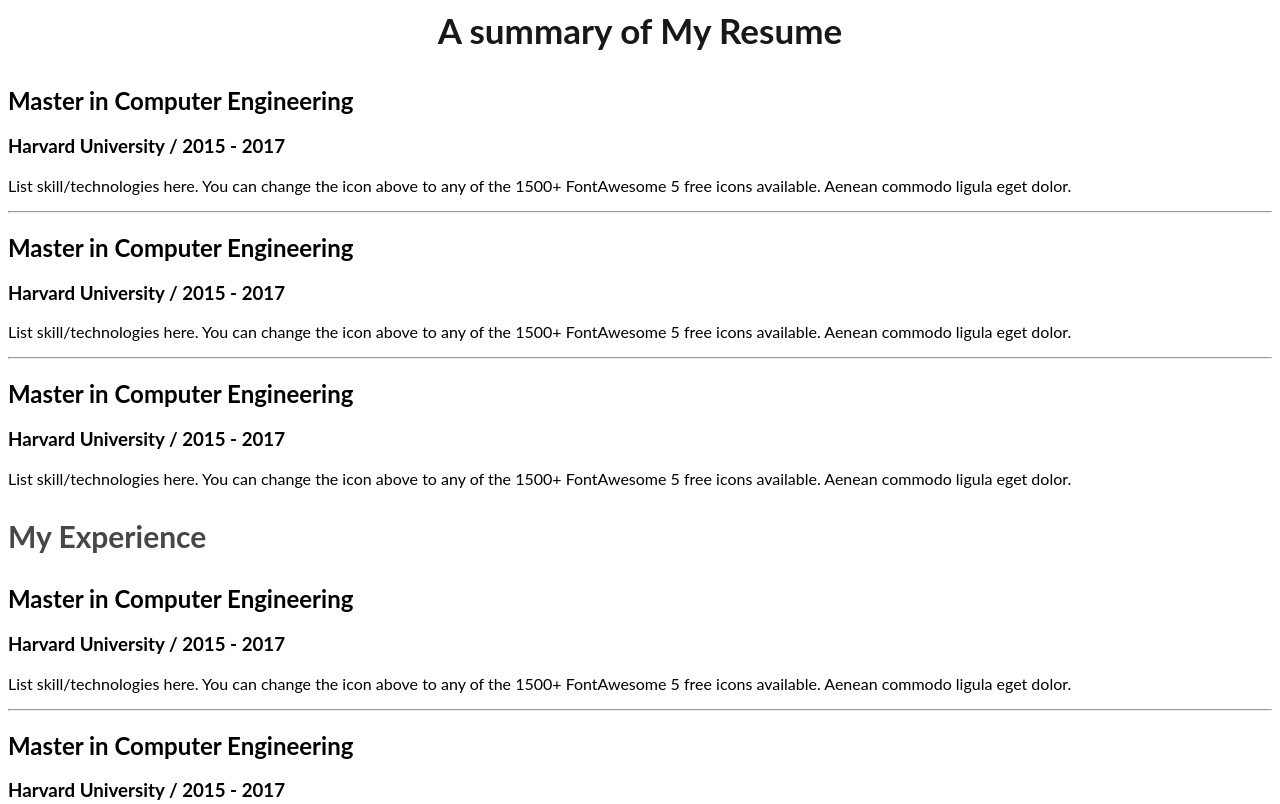
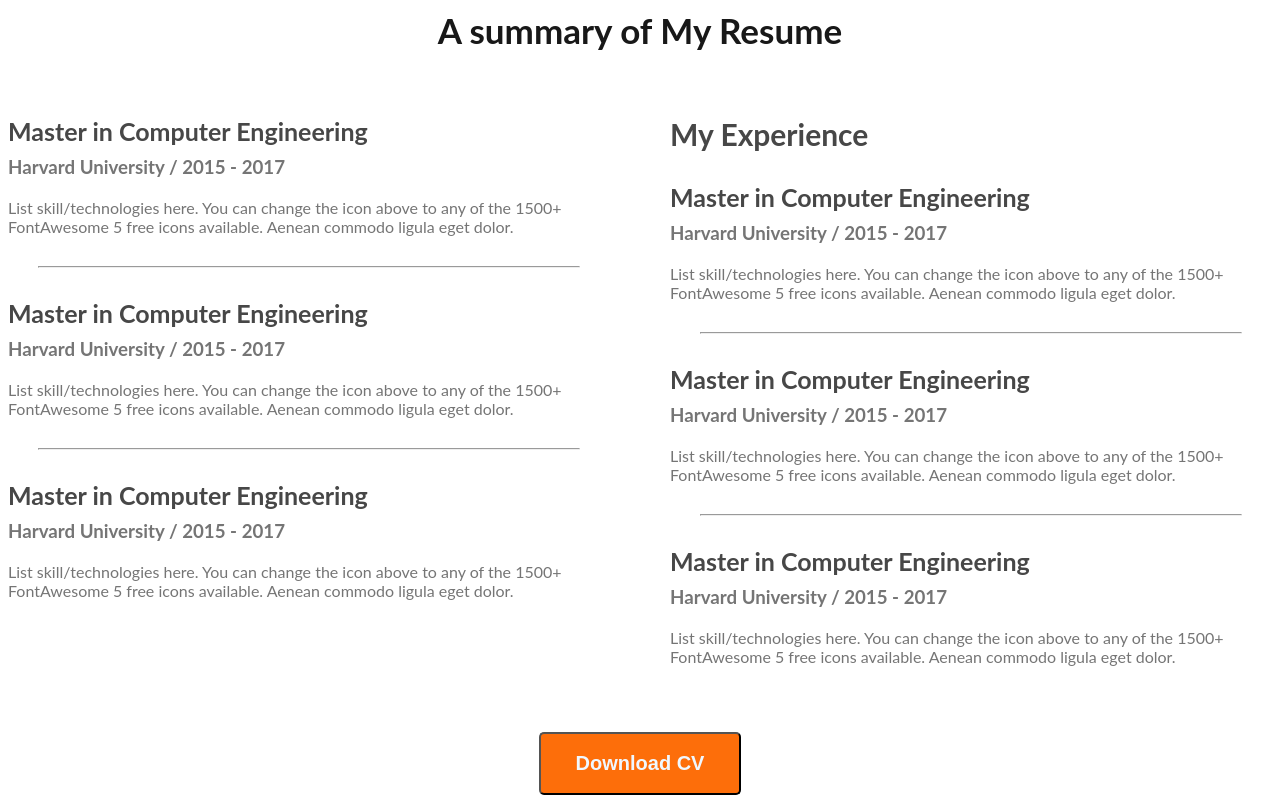
Before and after one commit to JAHIDEMU/webdeveloper-portfolio, a plain HTML site: page index.html in a window 1280 px wide. Shown: the part 2320-3124 px from the top of the page. Drawn offline with Linux system fonts and the light colour scheme.

Commit message:
added body

```diff
--- a/index.html
+++ b/index.html
@@ -148,6 +148,9 @@
 
 
             </div>
+            <div class="download-cv">
+                <button class="btn-primary">Download CV</button>
+            </div>
         </section>
 
     </main>
--- a/styles/portfolio.css
+++ b/styles/portfolio.css
@@ -171,10 +171,43 @@
 
  /* resume section styles */
  .resume-column-title {
-     color:  #474747;
+     color: #474747;
 
      font-size: 30px;
 
      font-weight: 700;
 
  }
+
+ .rusume-container {
+     display: flex;
+     gap: 60px;
+ }
+
+ .resume-item-description,
+ .resume-item-institute {
+     color: #757575;
+ }
+ .resume-item-institute{
+    margin-bottom: 20px;
+    margin-top: 0px;
+ }
+
+ .resume-item-title {
+     color:  #474747;
+
+     font-size: 25px;
+
+     font-weight: 700;
+     margin-bottom: 10px;
+
+ }
+
+ .rusume-container hr{
+    margin: 30px;
+ }
+
+ .download-cv{
+    text-align: center;
+    margin-top: 50px;
+ }
```
